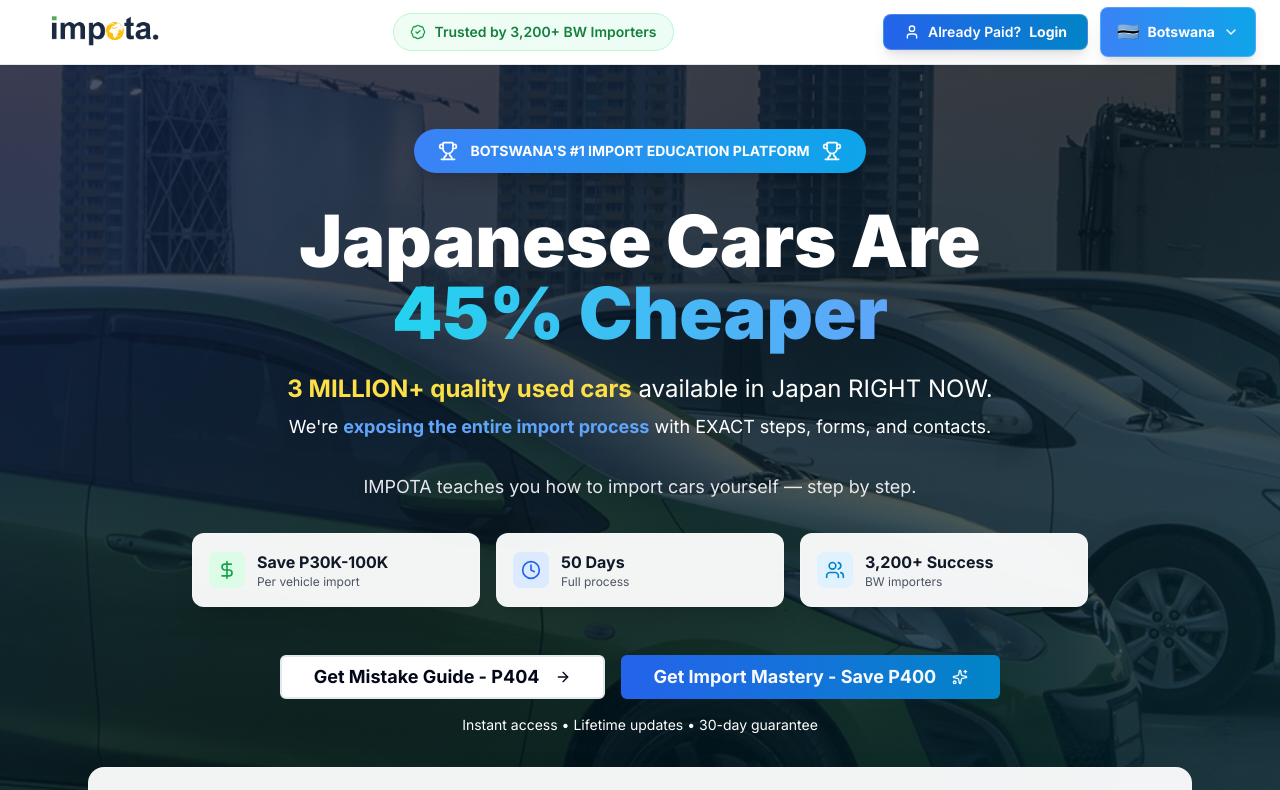
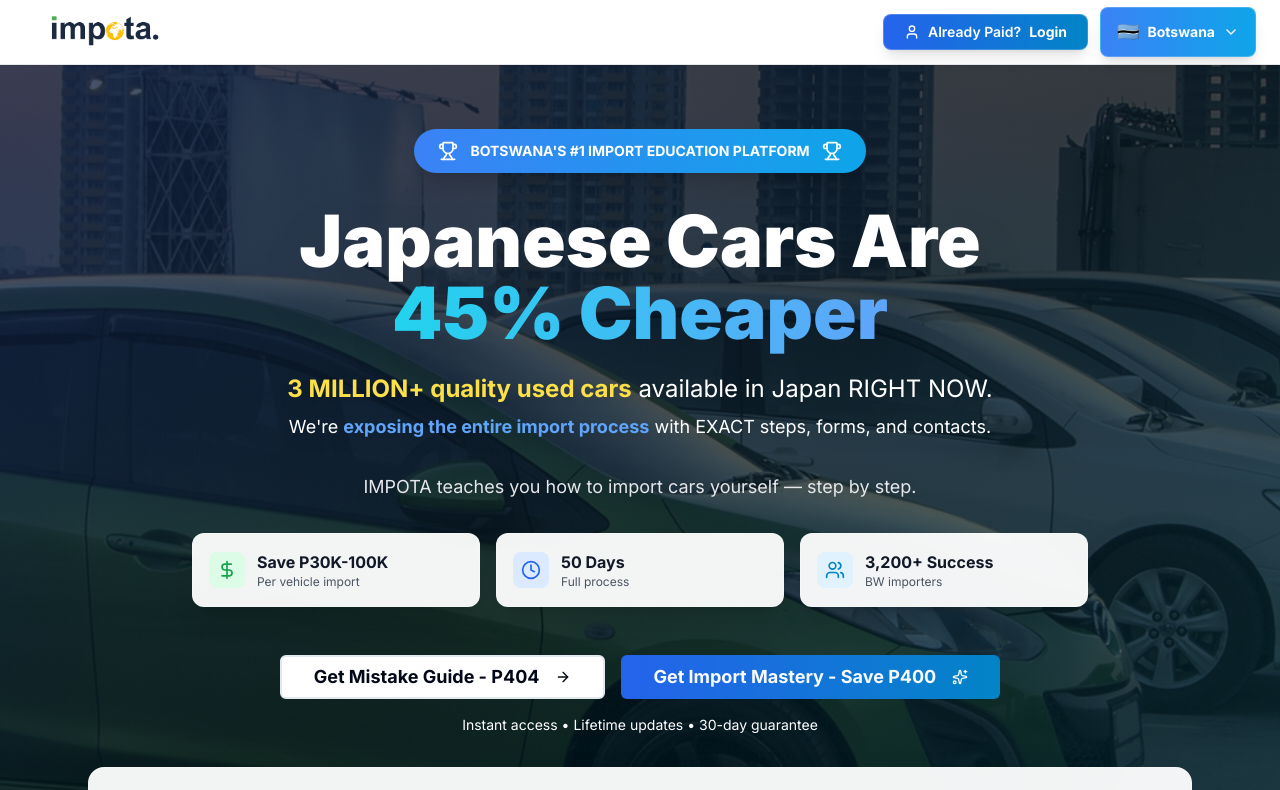
Before and after one commit to Mvula88/calculator, a Next.js app: page /bw/guide in a window 1280 px wide. Shown: the top 790 px of the page. Built offline with nearby package versions, Linux system fonts and the light colour scheme.

Commit message:
Remove trust badge from header for cleaner design

```diff
--- a/components/GuideHeader.tsx
+++ b/components/GuideHeader.tsx
@@ -47,12 +47,6 @@ export default function GuideHeader({
             </Link>
           </div>
 
-          {/* Center Trust Badge - Hidden on mobile */}
-          <div className="hidden lg:flex items-center gap-2 bg-gradient-to-r from-green-50 to-emerald-50 px-4 py-2 rounded-full border border-green-200">
-            <BadgeCheck className="h-4 w-4 text-green-600" />
-            <span className="text-sm font-semibold text-green-700">Trusted by {trusted}</span>
-          </div>
-
           {/* Right Section - Login and Country Selector */}
           <div className="flex items-center gap-2 sm:gap-3">
             <Link href="/auth/login">
```
